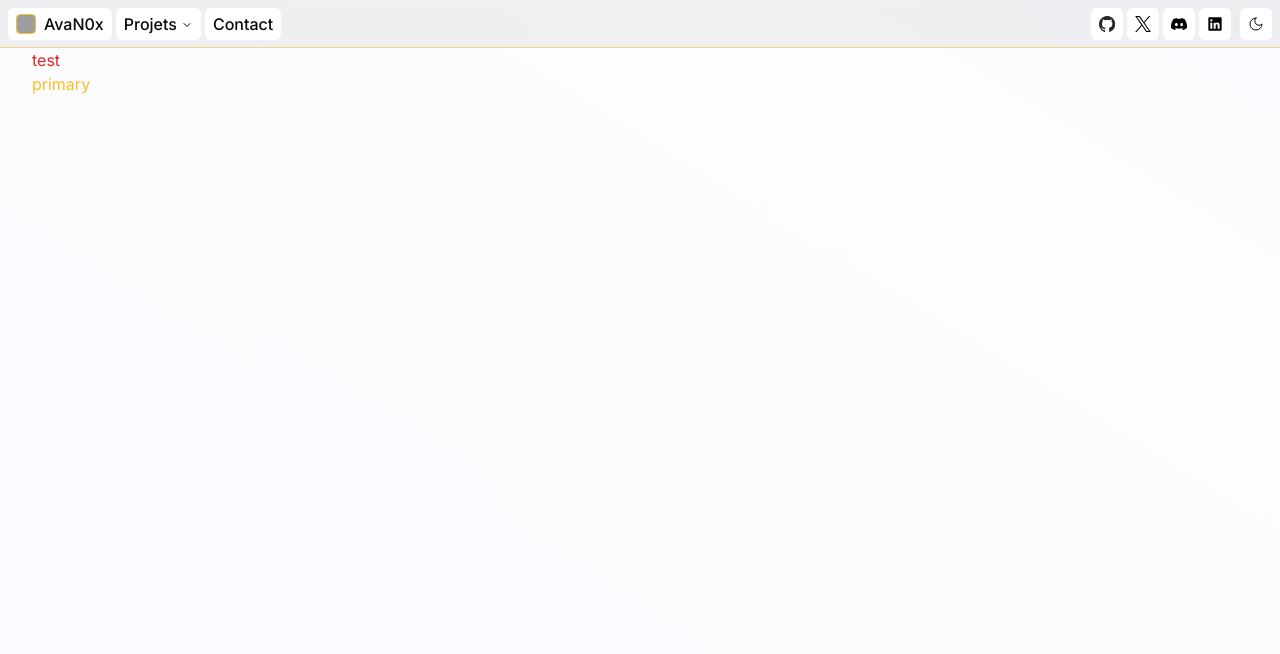
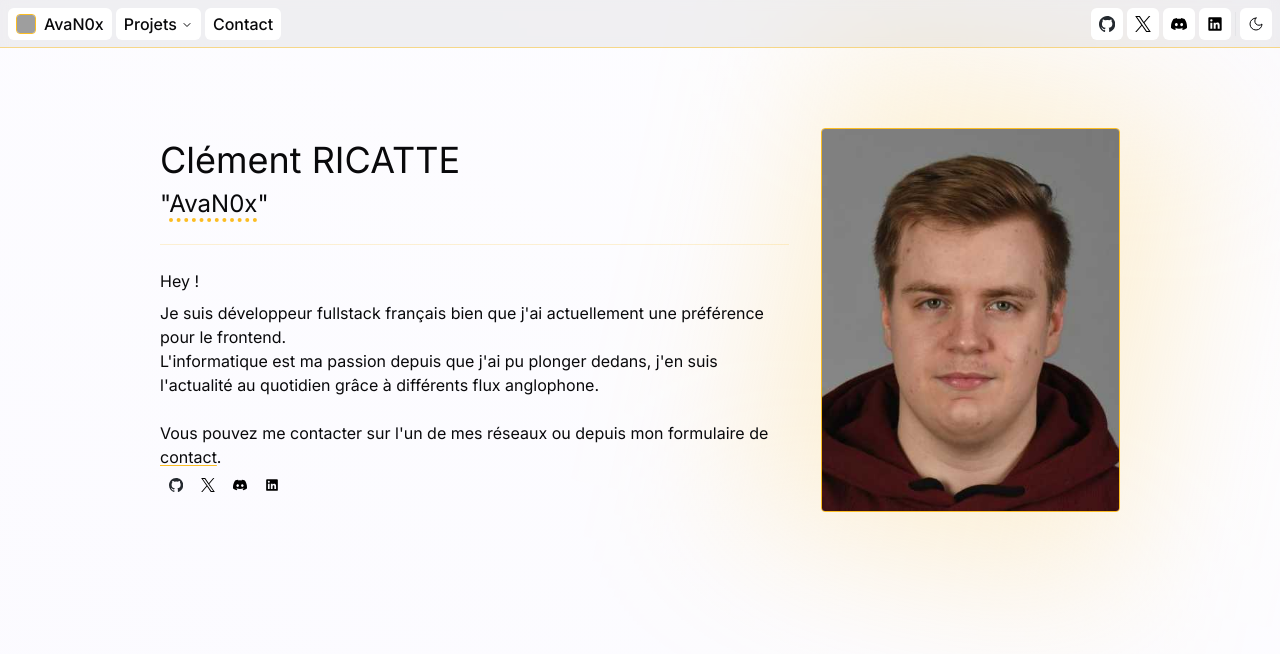
Before and after one commit to AvaN0x/clementricatte.fr, a Next.js app: page / in a window 1280 px wide. Shown: the top 654 px of the page. Built offline with nearby package versions, Linux system fonts and the light colour scheme; grey boxes are pictures that could not be loaded.

Commit message:
feat: ✨ about section

```diff
--- a/src/app/(main)/page.tsx
+++ b/src/app/(main)/page.tsx
@@ -1,22 +1,136 @@
 import MouseRadialGradient from "@/components/MouseRadialGradient";
+import { Separator } from "@/components/ui/separator";
 import { cn } from "@/lib/utils";
+import {
+  Tooltip,
+  TooltipContent,
+  TooltipProvider,
+  TooltipTrigger,
+} from "@/components/ui/tooltip";
+import Image from "next/image";
+import profilePic from "@/assets/profil.png";
+import Link from "next/link";
+import { SOCIALS } from "@/lib/socials";
+import { Button } from "@/components/ui/button";
 
 export default function Home() {
   return (
     <>
       <MouseRadialGradient
         className={cn(
-          "-mt-12 pt-12 h-screen",
+          "-mt-12 pt-12 h-screen overflow-x-hidden",
           "bg-gradient-to-tr from-10% via-80%",
           "from-violet-100/20 via-violet-50/20 to-violet-100/20",
           "dark:from-violet-900/20 dark:via-violet-950/20 dark:to-violet-900/20"
         )}
       >
-        <div className="container">
-          <h1 className="text-red-600 dark:text-green-600">test</h1>
-          <p className="text-primary">primary</p>
-        </div>
+        <AboutSection />
       </MouseRadialGradient>
     </>
   );
 }
+
+const AboutSection = () => {
+  return (
+    <section className="max-w-screen-lg mx-auto px-4 md:px-8 my-8 min-h-[60vh] flex items-center ">
+      <div className="grid grid-cols-12 gap-8 items-center">
+        <div className="col-span-12 sm:col-span-8">
+          <h1 className="text-4xl">Clément RICATTE</h1>
+
+          <TooltipProvider>
+            <Tooltip delayDuration={200}>
+              <TooltipTrigger asChild>
+                <h2 className="text-2xl w-fit mt-2">
+                  &quot;
+                  <span className="border-b-4 border-dotted border-primary">
+                    AvaN0x
+                  </span>
+                  &quot;
+                </h2>
+              </TooltipTrigger>
+              <TooltipContent
+                side="bottom"
+                align="start"
+                className="max-w-[400px]"
+              >
+                <p className="mb-2">
+                  Mon pseudo vient du mélange de deux sorts du &quot;Monde des
+                  sorciers&quot; (Wizarding World) :{" "}
+                  <span className="italic">
+                    <span className="font-semibold dark:font-bold">Ava</span>da
+                    Kedavra
+                  </span>{" "}
+                  et{" "}
+                  <span className="font-semibold dark:font-bold italic">
+                    Nox
+                  </span>
+                  .
+                </p>
+                <p className="mb-2">
+                  Je suis un grand fan de cet univers et, au moment de choisir
+                  mon pseudo, il m&apos;a paru comme étant le plus simple de me
+                  baser sur ce dernier pour trouver celui qui me conviendrait.
+                </p>
+              </TooltipContent>
+            </Tooltip>
+          </TooltipProvider>
+
+          <Separator className="bg-primary/20 my-6" />
+
+          <p className="mb-2">Hey !</p>
+          <p className="mb-2">
+            Je suis développeur fullstack français bien que j&apos;ai
+            actuellement une préférence pour le frontend.
+            <br />
+            L&apos;informatique est ma passion depuis que j&apos;ai pu plonger
+            dedans, j&apos;en suis l&apos;actualité au quotidien grâce à
+            différents flux anglophone.
+          </p>
+          <p className="mt-6">
+            Vous pouvez me contacter sur l&apos;un de mes réseaux ou depuis mon
+            formulaire de{" "}
+            <Link
+              href="/contact"
+              className="decoration-primary underline underline-offset-2 hover:text-primary focus-visible-ring rounded-sm"
+            >
+              contact
+            </Link>
+            .
+          </p>
+          <div>
+            <TooltipProvider>
+              {SOCIALS.map(({ title, url, Icon }) => (
+                <Tooltip delayDuration={200} key={title}>
+                  <TooltipTrigger asChild>
+                    <Button
+                      variant="ghost"
+                      size="icon"
+                      asChild
+                      className="size-8"
+                    >
+                      <Link href={url}>
+                        <Icon />
+                        <span className="sr-only">{title}</span>
+                      </Link>
+                    </Button>
+                  </TooltipTrigger>
+                  <TooltipContent>
+                    <p>{title}</p>
+                  </TooltipContent>
+                </Tooltip>
+              ))}
+            </TooltipProvider>
+          </div>
+        </div>
+        <div className="col-span-12 sm:col-span-4 flex justify-center row-start-1 sm:row-start-auto relative">
+          <Image
+            src={profilePic}
+            alt="Photo de Clément RICATTE"
+            className="w-1/3 sm:w-full rounded-sm border border-1 border-primary"
+          />
+          <div className="-z-[1] absolute bg-primary/25 inset-0 blur-3xl rotate-12 scale-125"></div>
+        </div>
+      </div>
+    </section>
+  );
+};
```
Also changed, not shown: src/assets/profil.png (added).
